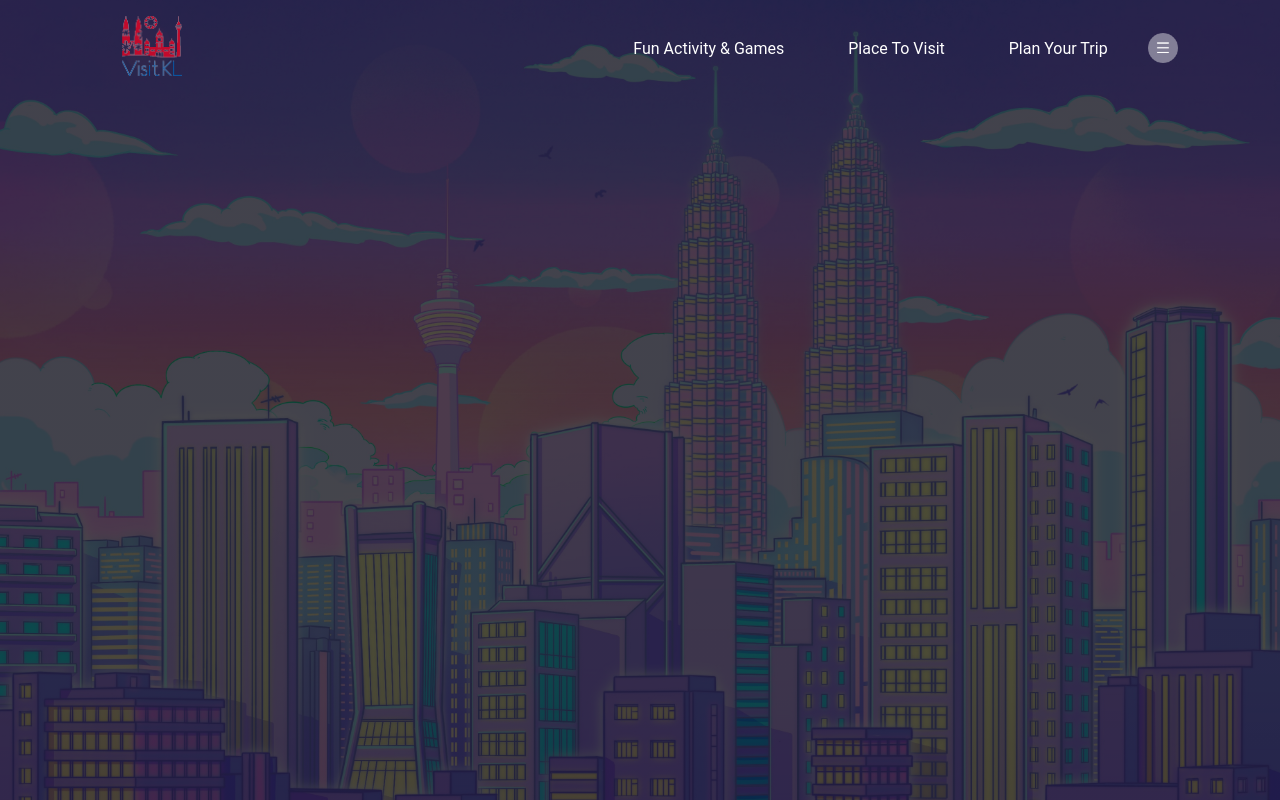
After one commit to DigitalF1ow/WebDev_Assignment, a PHP site: page /fungame.html in a window 1280 px wide. The commit adds this page. Run offline with PHP 8.4, Linux system fonts and the light colour scheme.

Commit message:
Update
Icon Website Update, Changing Home page to Fun & Games Activity. Plannning to do javascript prallax scrolling

```diff
--- a/css/default.css
+++ b/css/default.css
@@ -11,6 +11,7 @@
    height: 100vh;
    background-image: linear-gradient(rgba(0,0,0,0.7), rgba(0,0,0,0.7)),url(../images/background_image1.jpg);
    background-position: center;
+   background-attachment: fixed;
    background-size: cover;
    padding-left:8%;
    padding-right: 8%;
--- a/css/destinations.css
+++ b/css/destinations.css
@@ -8,7 +8,7 @@
 
 .container
 {
-    width: 100%;
+   width: 100%;
    background-image: linear-gradient(rgba(0,0,0,0.7), rgba(0,0,0,0.7)),url(../images/background_image1.jpg);
    background-repeat: no-repeat;
    background-attachment: fixed;
--- /dev/null
+++ b/css/funGames.css
@@ -0,0 +1,61 @@
+*
+{
+   margin:0;
+   padding:0;
+   font-family: 'Roboto', sans-serif;
+
+}
+
+.container
+{
+   width: 100%;
+   height:100vh;
+   background-image: linear-gradient(rgba(0,0,0,0.7), rgba(0,0,0,0.7)),url(../images/background_image1.jpg);
+   background-position: center;
+   background-attachment: fixed;
+   background-size: cover;
+   padding-left:8%;
+   padding-right: 8%;
+   box-sizing: border-box;
+}
+
+.navbar
+{
+   height: 12%;
+   display: flex;
+   align-items: center;
+}
+
+.logo
+{
+   width: 100px;
+   cursor:pointer;
+}
+
+.menu-icon
+{
+   width: 30px;
+   cursor:pointer;
+   margin-left:40px;
+}
+
+
+nav
+{
+   flex: 1;
+   text-align: right;
+}
+
+nav ul li
+{
+   list-style: none;
+   display: inline-block;
+   margin-left:60px;
+}
+
+nav ul li a
+{
+   text-decoration: none;
+   color: #fff;
+   font-size: 1em;
+}
--- /dev/null
+++ b/fungame.html
@@ -0,0 +1,32 @@
+<!DOCTYPE html>
+<html>
+<head>
+    <meta name = "viewport" content = "width=device-width, initial-scale = 1.0">
+    <title> Fun Games & Activity - Visit Kuala Lumpur</title>
+    <link rel="stylesheet" href = "css/funGames.css">
+    <link href="https://fonts.googleapis.com/css?family=Open+Sans&display=swap" rel="stylesheet">
+    <link rel="icon" href="images/favicon1.ico" />
+</head>
+<body>
+    <div class = "container">
+        <div class = "navbar">
+            <a href="index.html"><img src = "images/visitKL.png" class ="logo"></a>
+            <nav>
+                <ul>
+                    <li><a href="fungame.html">Fun Activity & Games</a></li>
+                    <li><a href="destinations.html">Place To Visit</a></li>
+                    <li><a href="#">Plan Your Trip</a></li>
+                </ul>
+            </nav>
+            <img src = "images/menu.png" class = "menu-icon">
+        </div>
+
+
+    </div>
+
+
+
+
+
+</body>
+</html>
--- a/index.html
+++ b/index.html
@@ -4,15 +4,16 @@
         <meta name = "viewport" content = "width=device-width, initial-scale = 1.0">
         <title>Visit Kuala Lumpur</title>
         <link rel="stylesheet" href="css/default.css"/>
+        <link rel="icon"  href="images/favicon1.ico" />
         <link href="https://fonts.googleapis.com/css?family=Open+Sans&display=swap" rel="stylesheet">
     </head>
     <body>
         <div class="container">
             <div class = "navbar">
-                <img src = "images/visitKL.png" class ="logo">
+                <a href="index.html"><img src = "images/visitKL.png" class ="logo"></a>
                 <nav>
                     <ul>
-                        <li><a href="#">HOME</a></li>
+                        <li><a href="fungame.html">Fun Activity & Games</a></li>
                         <li><a href="destinations.html">Place To Visit</a></li>
                         <li><a href="#">Plan Your Trip</a></li>
                     </ul>
```
Also changed, not shown: destinations.html (+4 -3 lines), images/favicon1.ico (added).
